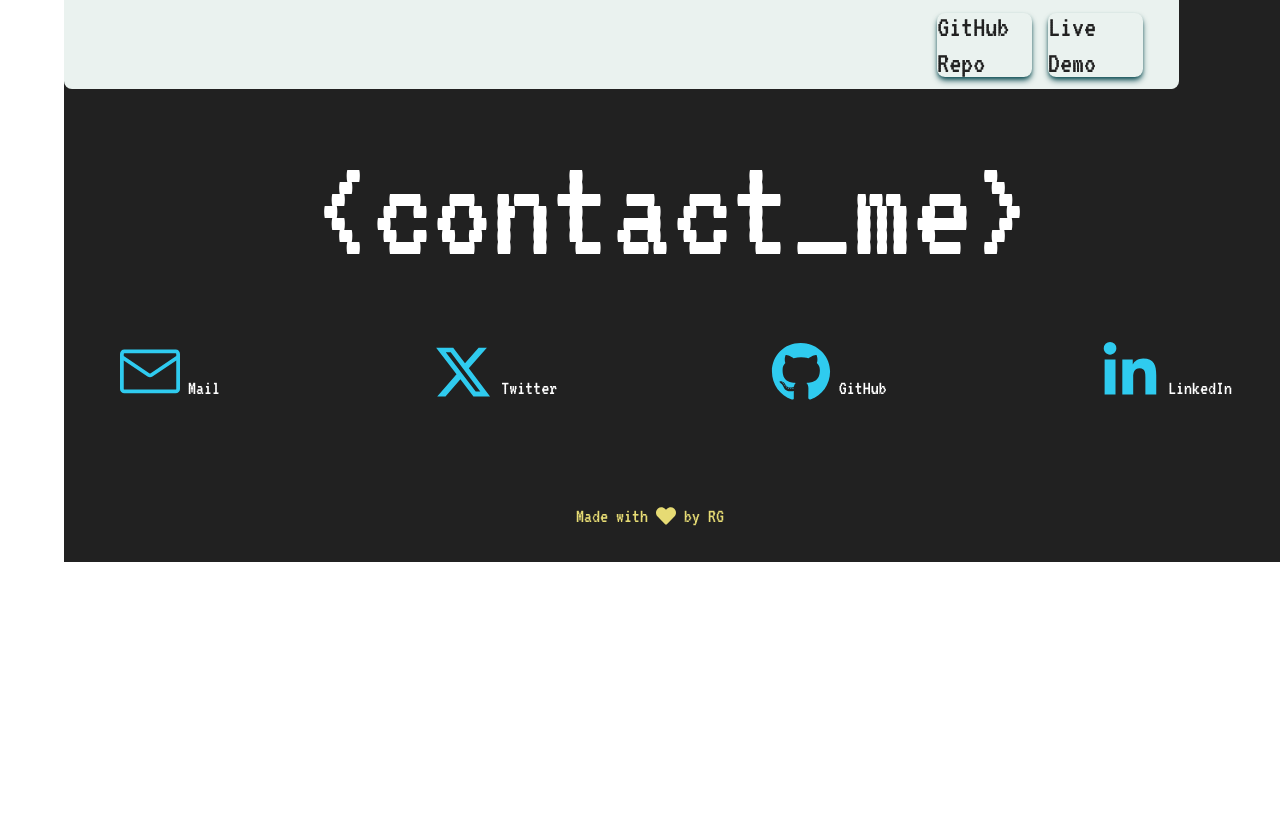
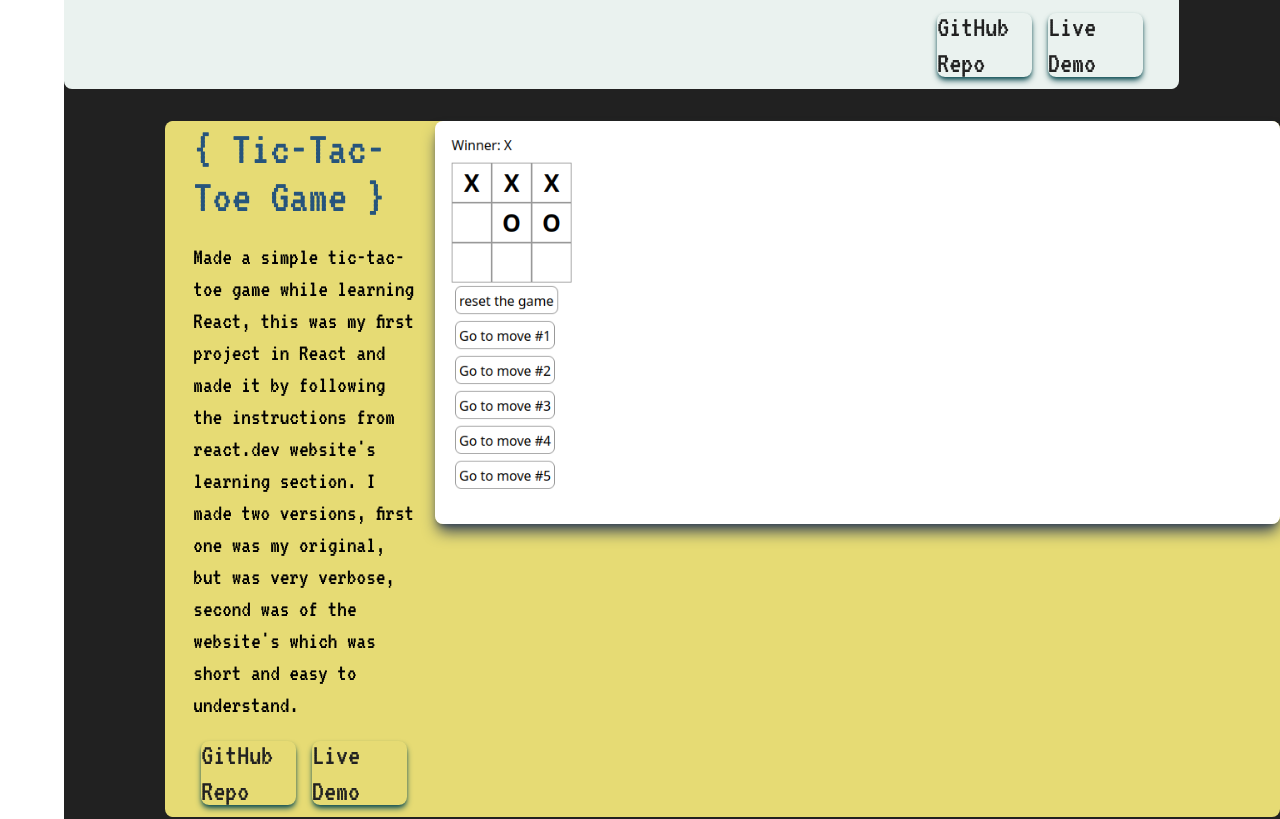
Before and after one commit to Sandstorm831/Portfolio_page, a React (Vite) app in the folder frontend/: page /projects in a window 1280 px wide. Shown: the part 5660-6479 px from the top of the page. Before the commit the page ends 6222 px from the top, so only its background shows below. Built offline with nearby package versions, Linux system fonts and the light colour scheme.

Commit message:
adding TicTacToe game

```diff
--- a/frontend/src/pages/projects/index.jsx
+++ b/frontend/src/pages/projects/index.jsx
@@ -10,6 +10,7 @@ export default function Projects() {
     "https://github.com/Sandstorm831/Learning-react/tree/main/shopping_cart",
     "https://github.com/Sandstorm831/Learning-react/tree/main/coalition_project",
     "https://github.com/Sandstorm831/Learning-react/tree/main/businessCards",
+    "https://github.com/Sandstorm831/Learning-react/tree/main/Tic_Tac_Toe"
   ];
   const live_demo_links = [
     "https://portfoliodeployements.vercel.app/todoapp",
@@ -19,6 +20,7 @@ export default function Projects() {
     "https://portfoliodeployements.vercel.app/shoppingcart",
     "https://portfoliodeployements.vercel.app/coalitionproject",
     "https://portfoliodeployements.vercel.app/businesscardapp",
+    "https://portfoliodeployements.vercel.app/tictactoe"
   ];
   const sources = [
     "/static/images/todo_fullstack1.png",
@@ -28,6 +30,7 @@ export default function Projects() {
     "static/images/shoppingCart.png",
     "/static/images/coalitionProject.png",
     "/static/images/skullCard.png",
+    "/static/images/tictactoe.png",
   ];
   const titles = [
     "To-Do Applicatoin",
@@ -37,6 +40,7 @@ export default function Projects() {
     "Shopping Web Application",
     "Coalition CSS Project",
     "Business Card Application",
+    "Tic-Tac-Toe Game"
   ];
   const descriptions = [
     "This is a simple To-Do app where users can create tasks, mark them as done, and delete them.",
@@ -46,6 +50,7 @@ export default function Projects() {
     "This a minimal shopping cart, here you can find the products, include them in your cart. All the products you have included in cart will be shown in the Cart page and the total price will also be displayed there. This project uses Recoil library for state management instead of Context API.",
     "This is a CSS-intensive project that I completed as an assignment for a company called Coalition. The task was to precisely replicate a given webpage, and this is the final result. I used ChartJS for the graph and TailwindCSS for styling. Functionality was not included, as it was not required for the assignment.",
     "This is my first project in the direction of learning serious CSS and styling skills. In this project, each card have an embedded animation. On hovering on any of card, the title of card moves up, and a description about the card holder and it's social media handles appears in smooth transition, and disappears smoothly on hovering out.",
+    "Made a simple tic-tac-toe game while learning React, this was my first project in React and made it by following the instructions from react.dev website's learning section. I made two versions, first one was my original, but was very verbose, second was of the website's which was short and easy to understand."
   ];
   let counter = 0;
   const divArray = [];
```
Also changed, not shown: frontend/public/static/images/tictactoe.png (added).
